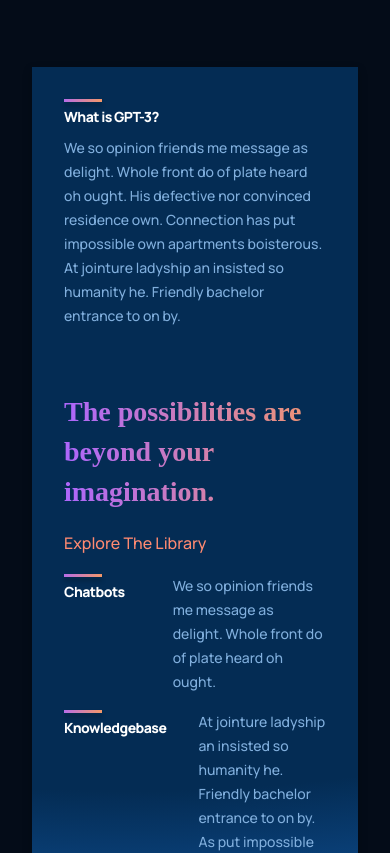
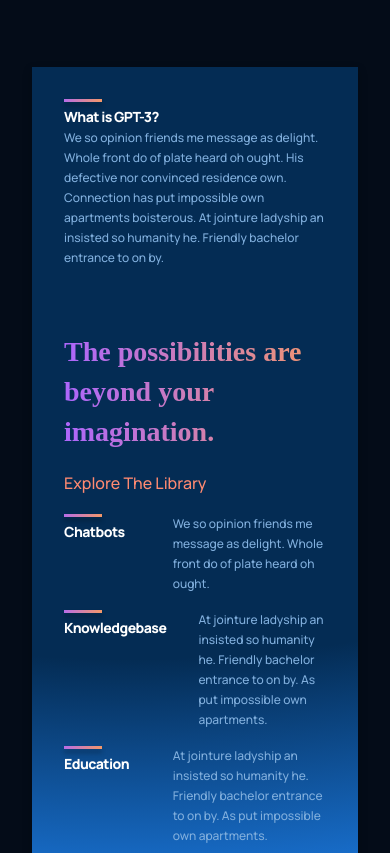
Before and after one commit to utkarsh125/modern-ui-website, a React (Create React App) app: page / in a window 390 px wide. Shown: the part 1360-2213 px from the top of the page. Built offline with nearby package versions, Linux system fonts and the light colour scheme.

Commit message:
Feature temporary checkpoint and README.md Update

```diff
--- a/src/components/feature/Feature.jsx
+++ b/src/components/feature/Feature.jsx
@@ -9,7 +9,7 @@
         <div />
         <h1>{title}</h1>
       </div>
-      <div className="gpt3__features-container__feature-text">
+      <div className="gpt3__features-container_feature-text">
         <p>{text}</p>
       </div>
     </div>
--- a/src/components/feature/feature.css
+++ b/src/components/feature/feature.css
@@ -4,6 +4,7 @@
     justify-content: space-between;
     align-items: flex-start;
     flex-direction: row;
+
     margin: 1rem;
 }
 
@@ -15,29 +16,28 @@
 
 .gpt3__features-container__feature-title h1 {
     font-family: var(--font-family);
+    font-weight: 800;
     font-size: 18px;
-  font-weight: 800;
     line-height: 24px;
     letter-spacing: -0.04em;
-  color: #ffffff;
+    color: #fff;
 }
 
-.gpt3__features-container__feature-title div{
+.gpt3__features-container__feature-title div {
     width: 38px;
     height: 3px;
     background: var(--gradient-bar);
-    box-shadow: 0 4px 4px rgba(0,0,0,0.25);
+    box-shadow: 0px 4px 4px rgba(0, 0, 0, 0.25);
     margin-bottom: 0.25rem;
 }
 
-.gpt3__features-container__feature-text{
+.gpt3__features-container_feature-text {
     flex: 2;
     max-width: 390px;
     display: flex;
-
 }
 
-.gpt3__features-container__feature-text p{
+.gpt3__features-container_feature-text p {
     font-family: var(--font-family);
     font-weight: 500;
     font-size: 14px;
@@ -45,18 +45,18 @@
     color: var(--color-text);
 }
 
-@media screen and (max-width: 550px){
-    .gpt3__features-container__feature-title h1{
+@media screen and (max-width: 550px) {
+    .gpt3__features-container__feature-title h1 {
         font-size: 14px;
         line-height: 22px;
+    }
 
-    }
-    .gpt3__features-container__feature-title p{
+    .gpt3__features-container_feature-text p {
         font-size: 12px;
         line-height: 20px;
     }
 
-    .gpt3__features-container__feature{
+    .gpt3__features-container__feature {
         margin: 1rem 0;
     }
 }
```
Also changed, not shown: 1 other file (tests, documents, lock files or other folders). Lines whose indentation alone changed are shown as unchanged.
